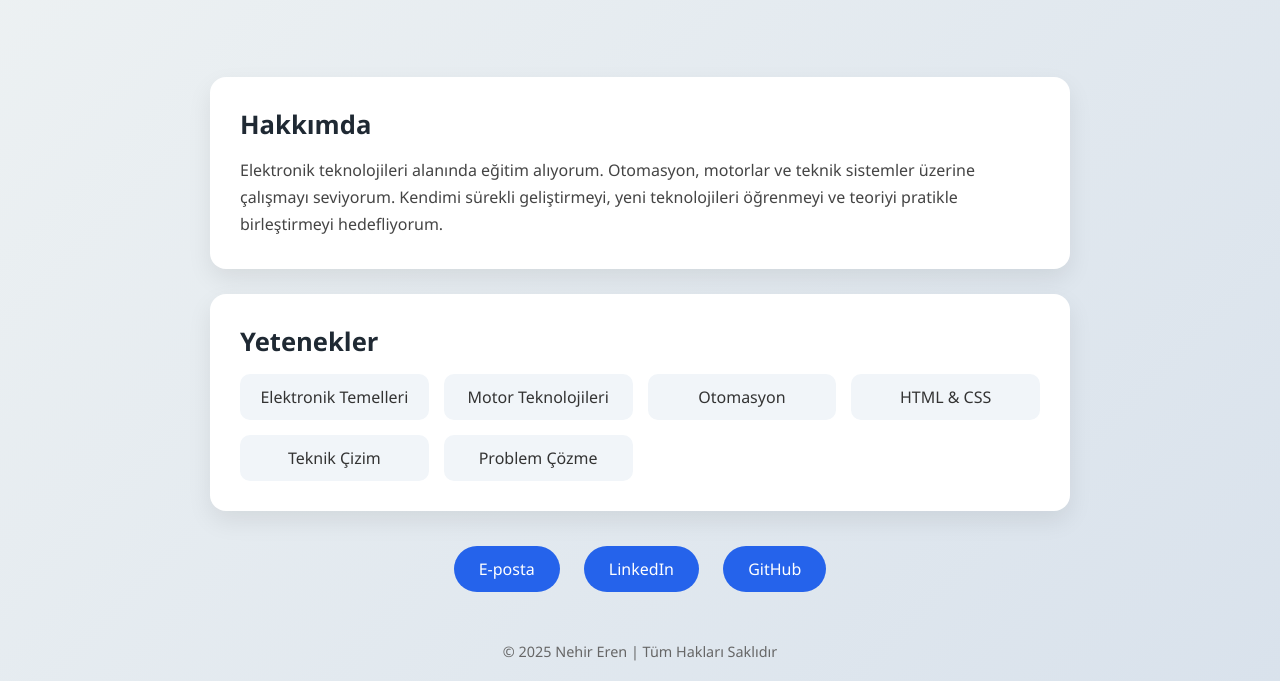
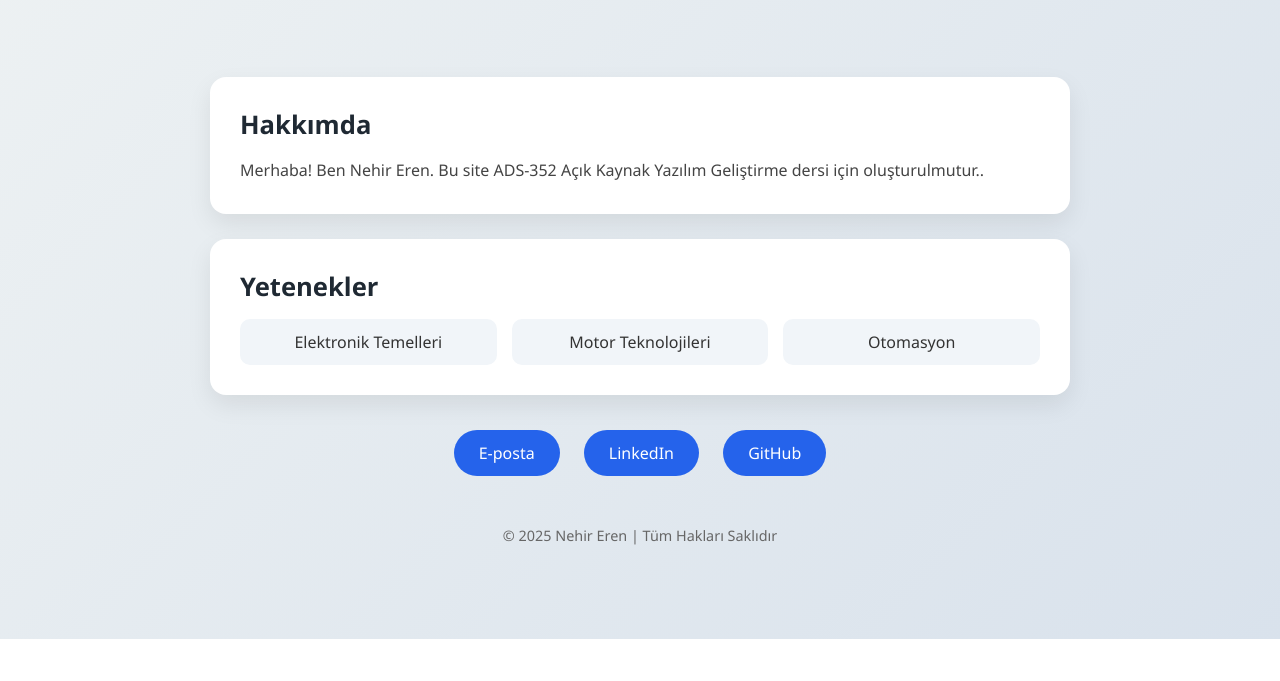
Before and after one commit to nehirern/nehirern.github.io, a plain HTML site: page index.html in a window 1280 px wide. Shown: the part 161-842 px from the top of the page. After the commit the page ends 800 px from the top, so only its background shows below. Drawn offline with Linux system fonts and the light colour scheme.

Commit message:
Update index.html

```diff
--- a/index.html
+++ b/index.html
@@ -120,10 +120,7 @@
         <section>
             <h2>Hakkımda</h2>
             <p>
-                Elektronik teknolojileri alanında eğitim alıyorum.
-                Otomasyon, motorlar ve teknik sistemler üzerine çalışmayı seviyorum.
-                Kendimi sürekli geliştirmeyi, yeni teknolojileri öğrenmeyi ve
-                teoriyi pratikle birleştirmeyi hedefliyorum.
+               Merhaba! Ben Nehir Eren. Bu site ADS-352 Açık Kaynak Yazılım Geliştirme dersi için oluşturulmutur..
             </p>
         </section>
 
@@ -133,9 +130,7 @@
                 <div class="skill">Elektronik Temelleri</div>
                 <div class="skill">Motor Teknolojileri</div>
                 <div class="skill">Otomasyon</div>
-                <div class="skill">HTML & CSS</div>
-                <div class="skill">Teknik Çizim</div>
-                <div class="skill">Problem Çözme</div>
+
             </div>
         </section>
 
```
